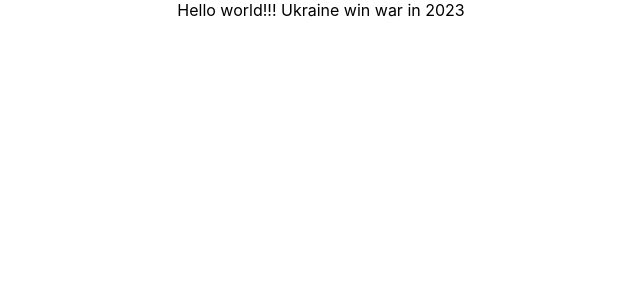
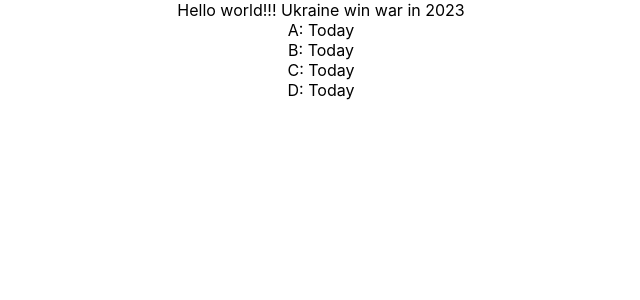
Before and after one commit to 10pank007/react_something, a React (Create React App) app: page / in a window 1280 px wide. Shown: the top 300 px of the page, without its empty margins (319-959 px from the left). Built offline with nearby package versions, Linux system fonts and the light colour scheme.

Commit message:
lesson6 useContext

```diff
--- a/src/App.js
+++ b/src/App.js
@@ -1,10 +1,19 @@
 import logo from './logo.svg';
 import './App.css';
+import {createContext} from "react";
+import {A} from "./components/A";
+
+
+export const Context = createContext(null);
 
 function App() {
   return (
     <div className="App">
-      Hello world!!! Ukraine win war in 2023
+        <Context.Provider value={"Today"}>
+            Hello world!!! Ukraine win war in 2023
+            <A/>
+        </Context.Provider>
+
     </div>
   );
 }
--- /dev/null
+++ b/src/components/A.js
@@ -0,0 +1,15 @@
+import React, {useContext} from 'react';
+import {B} from "./B";
+import {Context} from "../App";
+
+const A = () => {
+    const messege = useContext(Context);
+    return (
+        <div>
+            A: {messege}
+            <B/>
+        </div>
+    );
+};
+
+export {A};
--- /dev/null
+++ b/src/components/B.js
@@ -0,0 +1,15 @@
+import React, {useContext} from 'react';
+import {C} from "./C";
+import {Context} from "../App";
+
+const B = () => {
+    const messege = useContext(Context);
+    return (
+        <div>
+            B: {messege}
+            <C/>
+        </div>
+    );
+};
+
+export {B};
--- /dev/null
+++ b/src/components/C.js
@@ -0,0 +1,15 @@
+import React, {useContext} from 'react';
+import {D} from "./D";
+import {Context} from "../App";
+
+const C = () => {
+    const messege = useContext(Context);
+    return (
+        <div>
+            C: {messege}
+            <D/>
+        </div>
+    );
+};
+
+export {C};
--- /dev/null
+++ b/src/components/D.js
@@ -0,0 +1,13 @@
+import React, {useContext} from 'react';
+import {Context} from "../App";
+
+const D = () => {
+    const messege = useContext(Context);
+    return (
+        <div>
+           D: {messege}
+        </div>
+    );
+};
+
+export {D};
```
